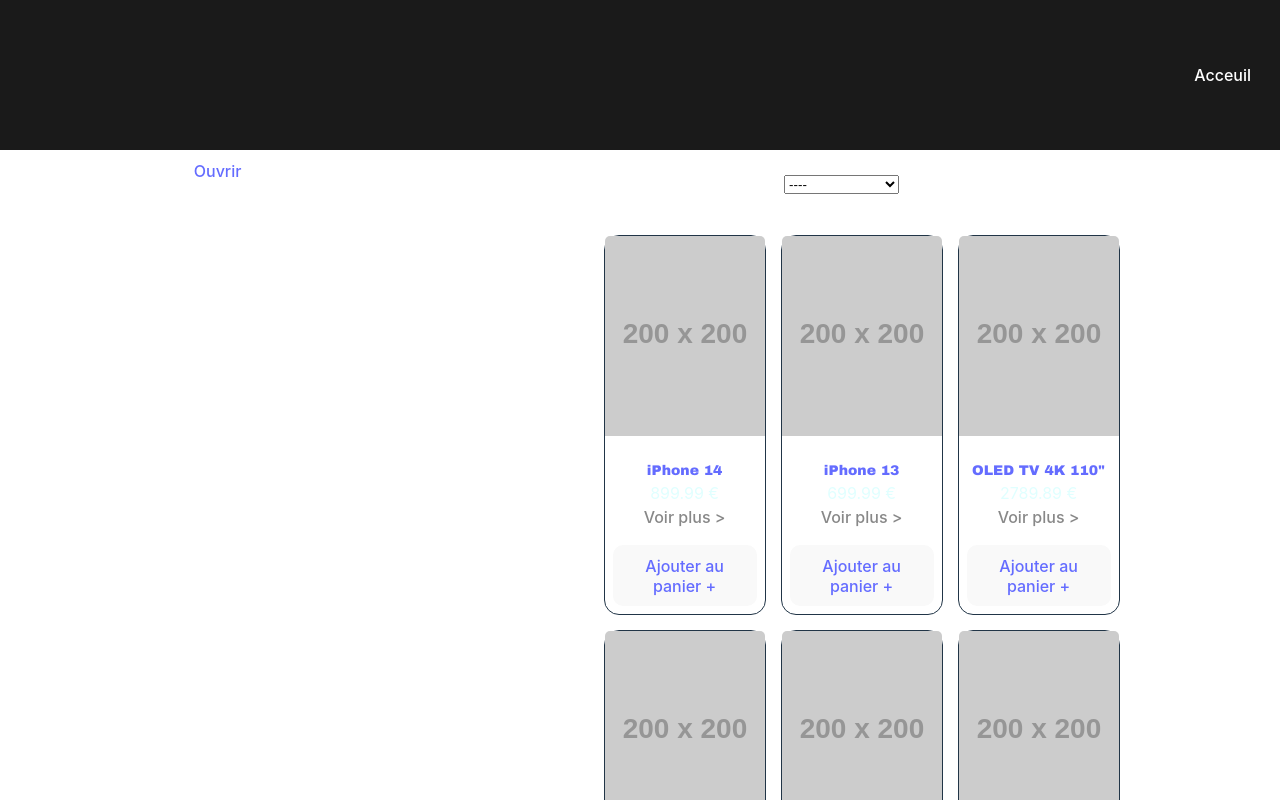
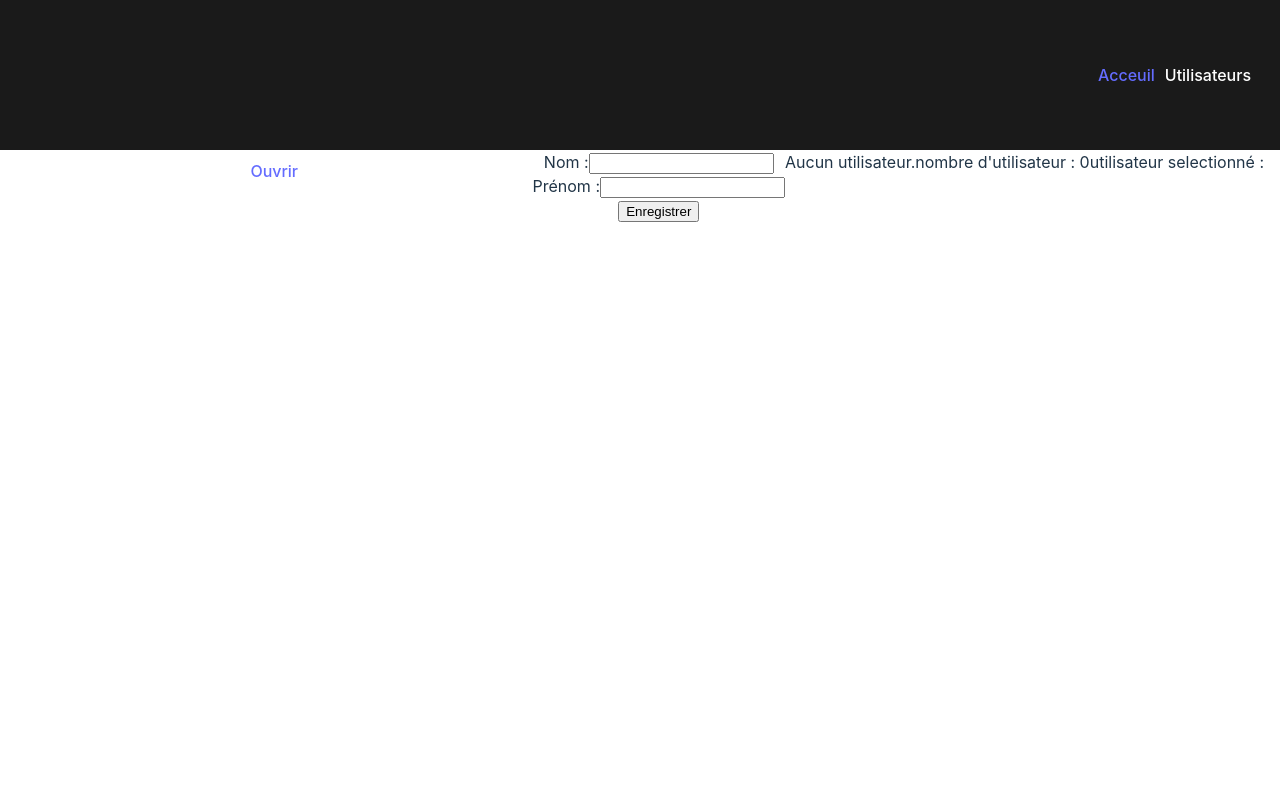
Before and after one commit to Brasero/fsd43-semaine-2-react, a React (Vite) app: page /user in a window 1280 px wide. Before the commit this address led to /. Shown: the top 800 px of the page. Built offline with nearby package versions, Linux system fonts and the light colour scheme.

Commit message:
creation d un validator & correction de lexercice

```diff
--- a/src/App.jsx
+++ b/src/App.jsx
@@ -7,6 +7,7 @@
 import ProductDetail from "./page/ProductDetail/index.jsx";
 import panierReducer, {initialState} from "./Store/Reducer/panierReducer.jsx";
 import {useReducer} from "react";
+import User from "./page/User/index.jsx";
 
 
 function App() {
@@ -23,6 +24,7 @@
                 <Route path={'/'} element={<Acceuil />} />
                 <Route path={'/detail/:name'} element={<ProductDetail />}/>
                 <Route path={'*'} element={<Navigate to={'/'} /> } />
+                <Route path={'/user'} element={<User/>} />
             </Routes>
         </div>
     </>
--- /dev/null
+++ b/src/Store/Actions/userActions.js
@@ -0,0 +1,19 @@
+export const ADD_USER = "user/add"
+
+export const addUserAction = (user) => {
+
+    return {
+        type: ADD_USER,
+        payload: {
+            ...user
+        }
+    }
+}
+
+export const RESET_USER = 'user/reset';
+
+export const resetUserAction = () => {
+    return {
+        type: RESET_USER
+    }
+}
--- /dev/null
+++ b/src/Store/Reducer/userReducer.jsx
@@ -0,0 +1,28 @@
+import {ADD_USER, RESET_USER} from "../Actions/userActions.js";
+
+const initialState = {
+    users: []
+}
+
+const userReducer = (state = initialState, action) => {
+
+    switch(action.type) {
+
+        case ADD_USER:
+            return {
+                ...state,
+                users: state.users.concat([action.payload])
+            }
+
+        case RESET_USER:
+            return {
+                ...state,
+                users: initialState.users
+            }
+
+        default:
+            return state;
+    }
+}
+
+export default userReducer;
--- /dev/null
+++ b/src/Store/Selectors/userSelectors.js
@@ -0,0 +1,9 @@
+export const selectUsers = (state) => state.user.users
+
+export const numberOfUser = (state) => state.user.users.length
+
+export const selectUserByName = (name) => {
+    return (state) => {
+        return state.user.users.filter((user) =>  user.name === name)[0] ?? {name: ''}
+    }
+}
--- a/src/Store/index.js
+++ b/src/Store/index.js
@@ -2,10 +2,12 @@
 import panierReducer from "./Reducer/panierReducer.jsx";
 import {composeWithDevTools} from "@redux-devtools/extension";
 import productReducer from "./Reducer/productReducer.jsx";
+import userReducer from "./Reducer/userReducer.jsx";
 
 const store = createStore(combineReducers({
     panier: panierReducer,
-    product: productReducer
+    product: productReducer,
+    user: userReducer
 }),
     composeWithDevTools()
 )
--- a/src/component/NavBar/index.jsx
+++ b/src/component/NavBar/index.jsx
@@ -13,6 +13,7 @@
     return (
         <nav>
             <NavLink to={'/'} style={styleFn}>Acceuil</NavLink>
+            <NavLink to={'/user'} style={styleFn} >Utilisateurs</NavLink>
         </nav>
     )
 }
--- /dev/null
+++ b/src/component/UserForm/formConfig.js
@@ -0,0 +1,26 @@
+const config = {
+    name: {
+        type: 'text',
+        name: 'name',
+        label: 'Nom',
+        rules: {
+            required: true,
+            pattern: /^[a-zA-z]{1}[a-zA-Z ]*$/,
+            minLength: 2,
+            maxLength: 10
+        }
+    },
+    surname: {
+        type: 'text',
+        name: 'surname',
+        label: 'Prénom',
+        rules: {
+            required: true,
+            pattern: /^[a-zA-z]{1}[a-zA-Z ]*$/,
+            minLength: 2,
+            maxLength: 25
+        }
+    }
+}
+
+export default config;
--- /dev/null
+++ b/src/component/UserForm/index.jsx
@@ -0,0 +1,86 @@
+import {useState} from "react";
+import {useDispatch} from "react-redux";
+import {addUserAction} from "../../Store/Actions/userActions.js";
+import config from "./formConfig.js";
+import validator from "../../utils/tools/validator.jsx";
+
+const UserForm = () => {
+
+    const initialUser = {
+        name: '',
+        surname: ''
+    }
+
+    const initialError = {
+        ...initialUser,
+        submitError: ""
+    }
+
+    const [user, setUser] = useState(initialUser)
+    const [error, setError] = useState(initialError)
+
+    const dispatch = useDispatch()
+
+    const {validate, validateAll} = validator(config);
+
+    const handleChange = (e) => {
+        const {value, name} = e.target
+        const error = validate(name, value)
+
+        if (error) {
+            console.log(error)
+            setError({
+                ...error,
+                [name]: error
+            });
+        } else {
+            setError(initialError)
+        }
+        setUser({
+            ...user,
+            [name]: value
+        })
+    }
+    const handleSubmit = (e) => {
+        e.preventDefault()
+        const validError = validateAll(user)
+        console.log(validError)
+        if (validError) {
+            setError({
+                ...error,
+                submitError: validError
+            })
+            return;
+        }
+        dispatch(addUserAction(user))
+        setUser(initialUser)
+    }
+
+    return (
+        <form onSubmit={handleSubmit}>
+            {
+                Object.keys(config).map((key, index) => {
+                     return (
+                         <div className={"inputGroup"}>
+                             <label>
+                                 {config[key].label} :
+                                 <input type={config[key].type} name={config[key].name} value={user[key]} onChange={handleChange} />
+                                 {
+                                     error[key] && <span style={{color: 'red'}}>{error[key]}</span>
+                                 }
+                             </label>
+                         </div>
+                     )
+                })
+            }
+            {
+                error.submitError && <span style={{color: 'red'}}>{error.submitError}</span>
+            }
+            <div className={'inputButton'}>
+                <input type={'submit'} value={'Enregistrer'}/>
+            </div>
+        </form>
+    )
+}
+
+export default UserForm
--- /dev/null
+++ b/src/component/UserList/index.jsx
@@ -0,0 +1,36 @@
+import {useSelector, useDispatch} from "react-redux";
+import {selectUsers} from "../../Store/Selectors/userSelectors.js";
+import {resetUserAction} from "../../Store/Actions/userActions.js";
+
+const UserList = () => {
+
+    const users = useSelector(selectUsers)
+    const dispatch = useDispatch()
+
+    const handleClick = () => {
+        dispatch(resetUserAction())
+    }
+
+    return (
+        <div className={'userList'}>
+            {
+                users.length > 0 ? (
+                    <ul>
+                        {
+                            users.map((user, index) => {
+                                return (
+                                    <li key={`${user.name}-${index}`}>{user.name}</li>
+                                )
+                            })
+                        }
+                        <button onClick={handleClick}>Vider la liste</button>
+                    </ul>
+                ) : (
+                    <span>Aucun utilisateur.</span>
+                )
+            }
+        </div>
+    )
+}
+
+export default UserList;
--- /dev/null
+++ b/src/page/User/index.jsx
@@ -0,0 +1,24 @@
+import UserForm from "../../component/UserForm/index.jsx";
+import UserList from "../../component/UserList/index.jsx";
+import {useSelector} from "react-redux";
+import {numberOfUser, selectUserByName} from "../../Store/Selectors/userSelectors.js";
+
+const User = () => {
+
+    const nbUser = useSelector(numberOfUser)
+    const user = useSelector(selectUserByName('test'))
+    return (
+        <>
+            <UserForm />
+            <UserList />
+            <div>
+                nombre d'utilisateur : {nbUser}
+            </div>
+            <div>
+                utilisateur selectionné : {user.name}
+            </div>
+        </>
+    )
+}
+
+export default User;
--- /dev/null
+++ b/src/utils/tools/validator.jsx
@@ -0,0 +1,46 @@
+const validator = (config) => {
+
+    const validate = (name, value) => {
+        const {rules, label} = config[name]
+        let error;
+
+        if (rules.required && value.trim() === '') {
+            error = `Le champ ${label} est requis`;
+        }
+
+        if (rules.pattern && value.trim() !== '') {
+            const valid = rules.pattern.test(value)
+            if(!valid) {
+                error = `Le champ ${label} ne respecte pas le format autorisée.`;
+            }
+        }
+
+        if (rules.minLength && value.length < rules.minLength) {
+            error = `Le champ ${label} doit contenir ${rules.minLength} caractères au minimum.`;
+        }
+
+        if (rules.maxLength && value.length > rules.maxLength) {
+            error = `Le champ ${label} ne peut pas contenir plus de ${rules.maxLength} caractères.`
+        }
+
+        return error;
+    }
+
+    const validateAll = (state) => {
+        let error;
+        Object.keys(state).map((key) => {
+            const errortest = validate(key, state[key]);
+            if(errortest) {
+                error = errortest;
+            }
+        })
+        return error;
+    }
+
+    return {
+        validate,
+        validateAll
+    }
+}
+
+export default validator;
```
